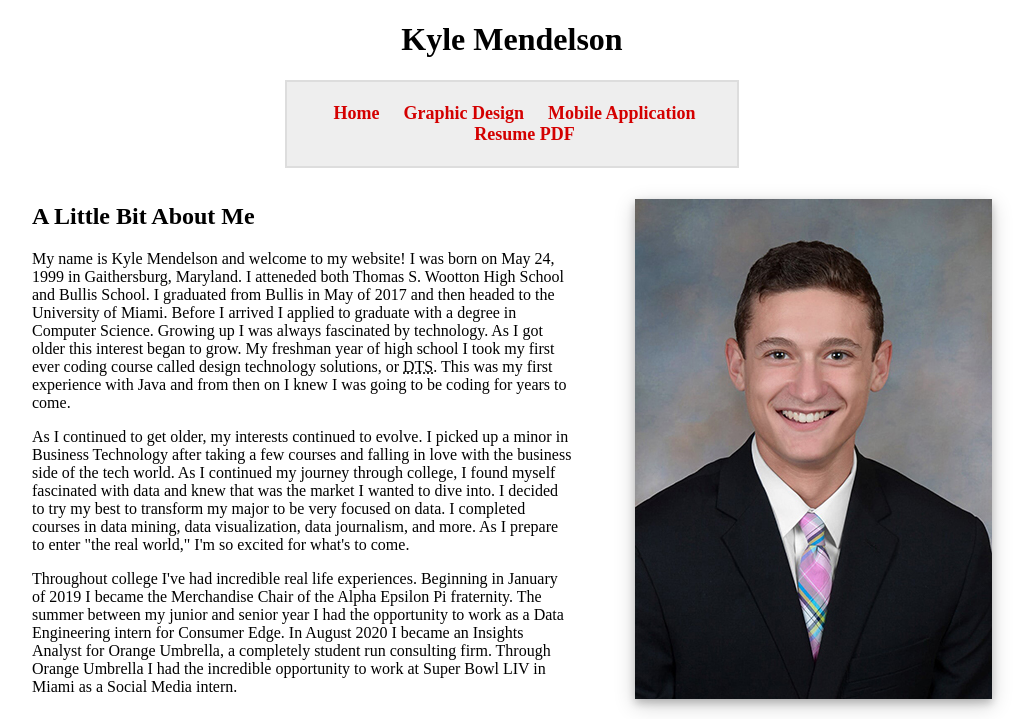
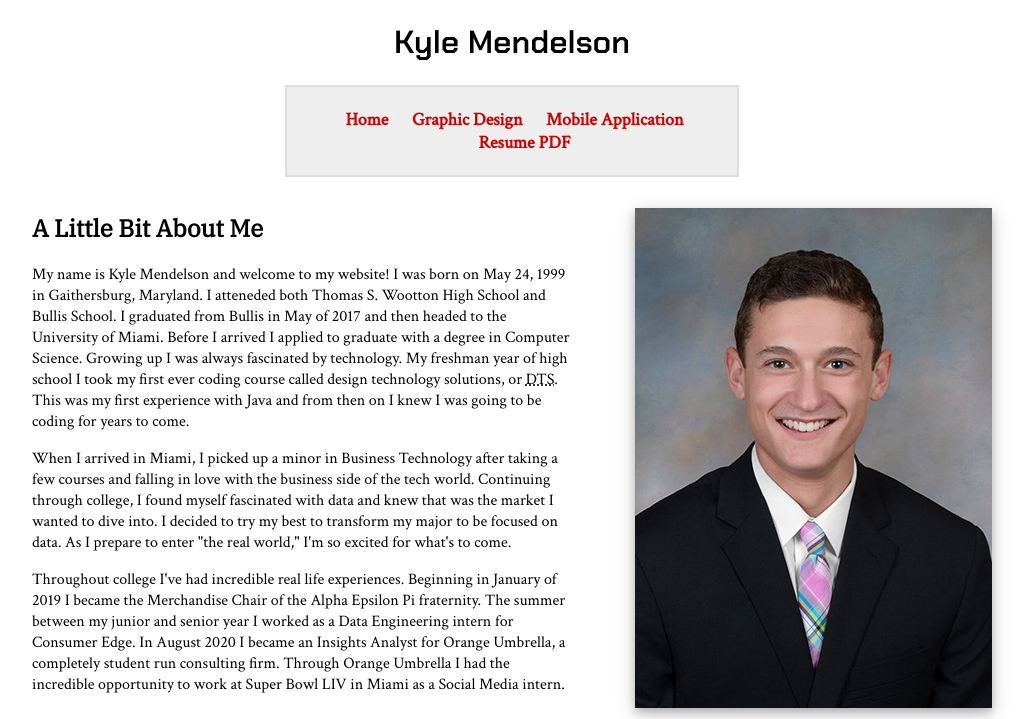
Before and after one commit to kmen101/kmen101.github.io, a plain HTML site: page index.html in a window 1280 px wide. Shown: the top 719 px of the page, without its empty margins (128-1164 px from the left). Drawn offline with Linux system fonts and the light colour scheme.

Commit message:
Pushing Updates
Updating fonts and some text

```diff
--- a/index.html
+++ b/index.html
@@ -2,7 +2,7 @@
 <html lang="en">
   <head>
     <meta charset="utf-8" />
-    <title>Kyle Mendelson</title>
+    <title>Kyle Mendelson - Home</title>
     <link href="stylesheet/style.css" rel="stylesheet"/>
   </head>
 
@@ -25,11 +25,11 @@
         <div id="about_me">
           <h2>A Little Bit About Me</h2>
 
-          <p>My name is Kyle Mendelson and welcome to my website! I was born on May 24, 1999 in Gaithersburg, Maryland. I atteneded both Thomas S. Wootton High School and Bullis School. I graduated from Bullis in May of 2017 and then headed to the University of Miami. Before I arrived I applied to graduate with a degree in Computer Science. Growing up I was always fascinated by technology. As I got older this interest began to grow. My freshman year of high school I took my first ever coding course called design technology solutions, or <abbr title="Design Technology Solutions">DTS</abbr>. This was my first experience with Java and from then on I knew I was going to be coding for years to come.</p>
+          <p>My name is Kyle Mendelson and welcome to my website! I was born on May 24, 1999 in Gaithersburg, Maryland. I atteneded both Thomas S. Wootton High School and Bullis School. I graduated from Bullis in May of 2017 and then headed to the University of Miami. Before I arrived I applied to graduate with a degree in Computer Science. Growing up I was always fascinated by technology. My freshman year of high school I took my first ever coding course called design technology solutions, or <abbr title="Design Technology Solutions">DTS</abbr>. This was my first experience with Java and from then on I knew I was going to be coding for years to come.</p>
 
-          <p>As I continued to get older, my interests continued to evolve. I picked up a minor in Business Technology after taking a few courses and falling in love with the business side of the tech world. As I continued my journey through college, I found myself fascinated with data and knew that was the market I wanted to dive into. I decided to try my best to transform my major to be very focused on data. I completed courses in data mining, data visualization, data journalism, and more. As I prepare to enter "the real world," I'm so excited for what's to come.</p>
+          <p>When I arrived in Miami, I picked up a minor in Business Technology after taking a few courses and falling in love with the business side of the tech world. Continuing through college, I found myself fascinated with data and knew that was the market I wanted to dive into. I decided to try my best to transform my major to be focused on data. As I prepare to enter "the real world," I'm so excited for what's to come.</p>
 
-          <p>Throughout college I've had incredible real life experiences. Beginning in January of 2019 I became the Merchandise Chair of the Alpha Epsilon Pi fraternity. The summer between my junior and senior year I had the opportunity to work as a Data Engineering intern for Consumer Edge. In August 2020 I became an Insights Analyst for Orange Umbrella, a completely student run consulting firm. Through Orange Umbrella I had the incredible opportunity to work at Super Bowl LIV in Miami as a Social Media intern. </p>
+          <p>Throughout college I've had incredible real life experiences. Beginning in January of 2019 I became the Merchandise Chair of the Alpha Epsilon Pi fraternity. The summer between my junior and senior year I worked as a Data Engineering intern for Consumer Edge. In August 2020 I became an Insights Analyst for Orange Umbrella, a completely student run consulting firm. Through Orange Umbrella I had the incredible opportunity to work at Super Bowl LIV in Miami as a Social Media intern. </p>
         </div>
           <figure>
             <img src="img/headshot.jpg" alt="Kyle Mendelson" id="pic_shadow">
--- a/stylesheet/style.css
+++ b/stylesheet/style.css
@@ -1,3 +1,4 @@
+@import url('https://fonts.googleapis.com/css2?family=Chakra+Petch:wght@600&family=Crimson+Text&family=IBM+Plex+Serif&display=swap');
 header{
   text-align: center;
 }
@@ -19,10 +20,17 @@ nav li{
 
 h1{
   font-size: 32px;
+  font-family: "Chakra Petch", "Times New Roman", sans-serif;
+  font-weight: 600;
+}
+
+h2{
+  font-family: "IBM Plex Serif", "Arial", sans-serif;
 }
 
 body{
   font-size: 16px;
+  font-family: "Crimson Text", "Times New Roman", serif;
 }
 
 footer{
```
Also changed, not shown: app.html (+3 -7 lines), graphics.html (+1 -1 lines).
